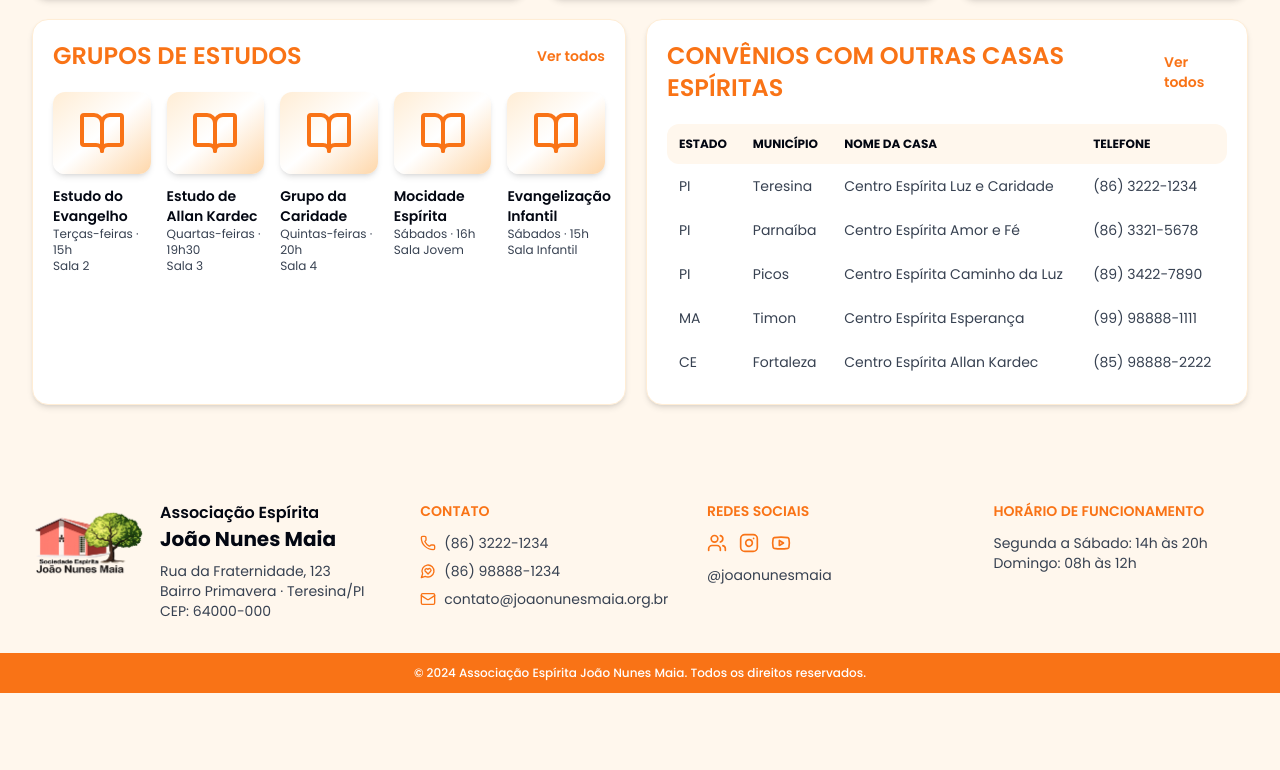
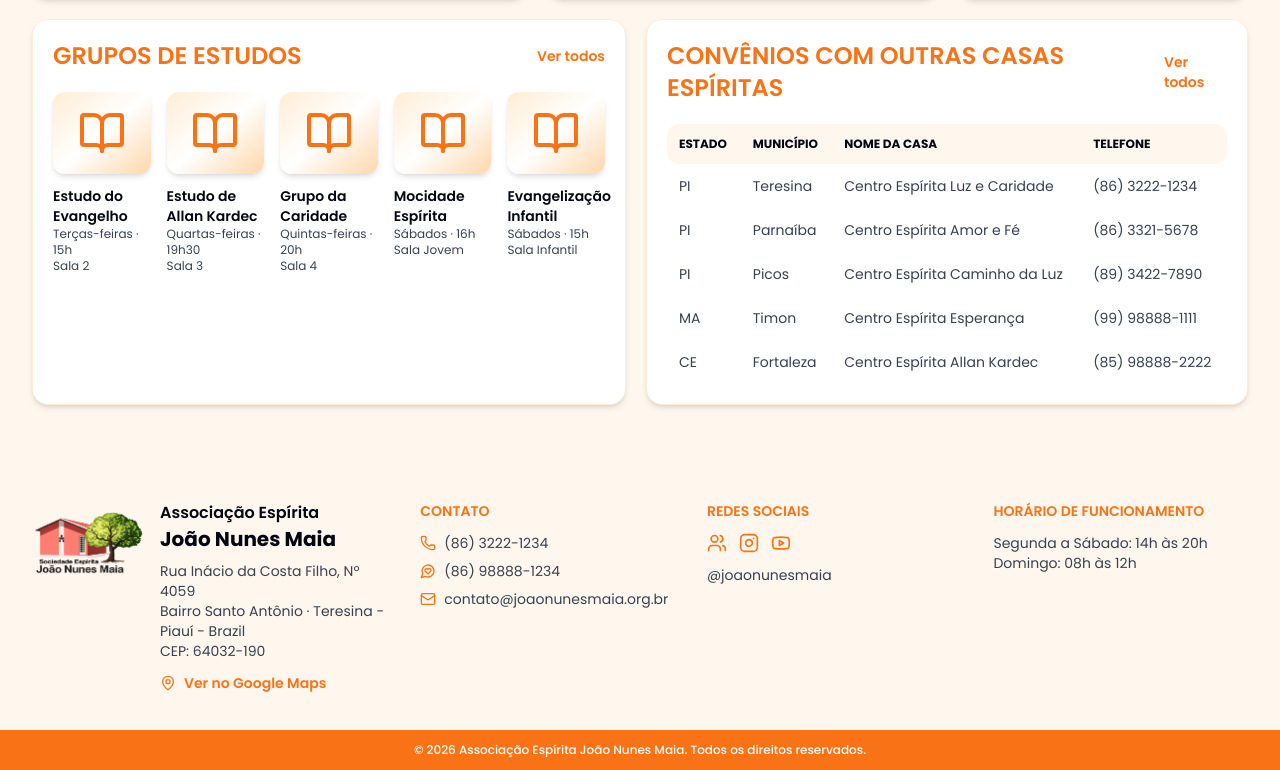
Before and after one commit to Wedson3640/JNM, a Next.js app: page / in a window 1280 px wide. Shown: the part 2074-2844 px from the top of the page. Before the commit the page ends 2767 px from the top, so only its background shows below. Built offline with nearby package versions, Linux system fonts and the light colour scheme; no server answers; the database is empty.

Commit message:
endereço

```diff
--- a/components/footer.tsx
+++ b/components/footer.tsx
@@ -1,7 +1,10 @@
 import Image from "next/image";
+import { MapPin } from "lucide-react";
 import { contact, socialLinks } from "@/lib/content";
 
 const logoJnm = "/images/logo%20JNM%20(1).png";
+const mapsUrl =
+  "https://www.google.com/maps/search/?api=1&query=Rua%20In%C3%A1cio%20da%20Costa%20Filho%204059%20Santo%20Ant%C3%B4nio%20Teresina%20Piau%C3%AD%20Brazil";
 
 export function Footer() {
   return (
@@ -14,9 +17,18 @@ export function Footer() {
           <div>
             <p className="font-semibold text-gray-950">Associação Espírita</p>
             <p className="text-xl font-bold text-gray-950">João Nunes Maia</p>
-            <p className="mt-2 text-sm">Rua da Fraternidade, 123</p>
-            <p className="text-sm">Bairro Primavera · Teresina/PI</p>
-            <p className="text-sm">CEP: 64000-000</p>
+            <p className="mt-2 text-sm">Rua Inácio da Costa Filho, Nº 4059</p>
+            <p className="text-sm">Bairro Santo Antônio · Teresina - Piauí - Brazil</p>
+            <p className="text-sm">CEP: 64032-190</p>
+            <a
+              href={mapsUrl}
+              target="_blank"
+              rel="noreferrer"
+              className="mt-3 inline-flex items-center gap-2 text-sm font-semibold text-primary hover:text-orange-600"
+            >
+              <MapPin className="h-4 w-4" />
+              Ver no Google Maps
+            </a>
           </div>
         </div>
 
@@ -49,7 +61,7 @@ export function Footer() {
         </div>
       </div>
       <div className="bg-primary py-3 text-center text-xs font-medium text-white">
-        © 2024 Associação Espírita João Nunes Maia. Todos os direitos reservados.
+        © 2026 Associação Espírita João Nunes Maia. Todos os direitos reservados.
       </div>
     </footer>
   );
```
